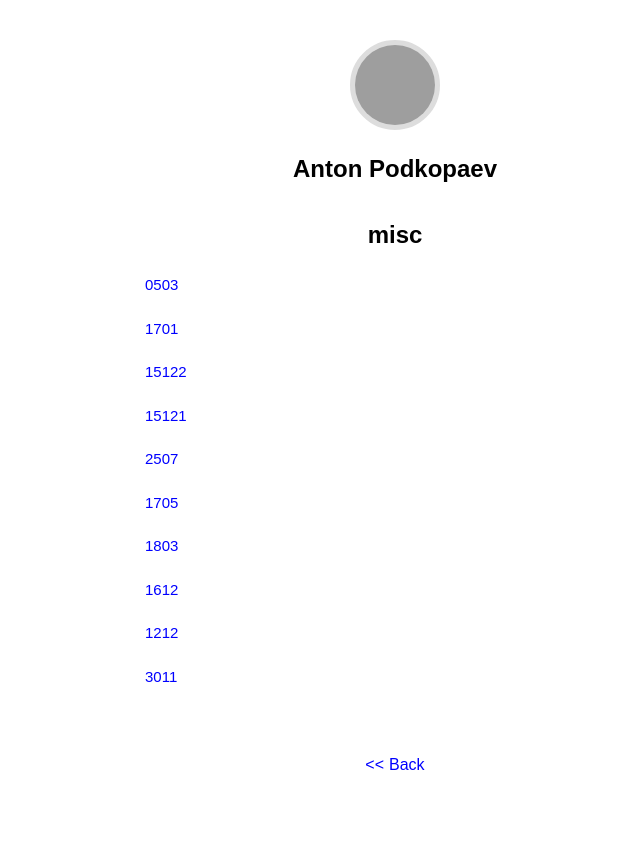
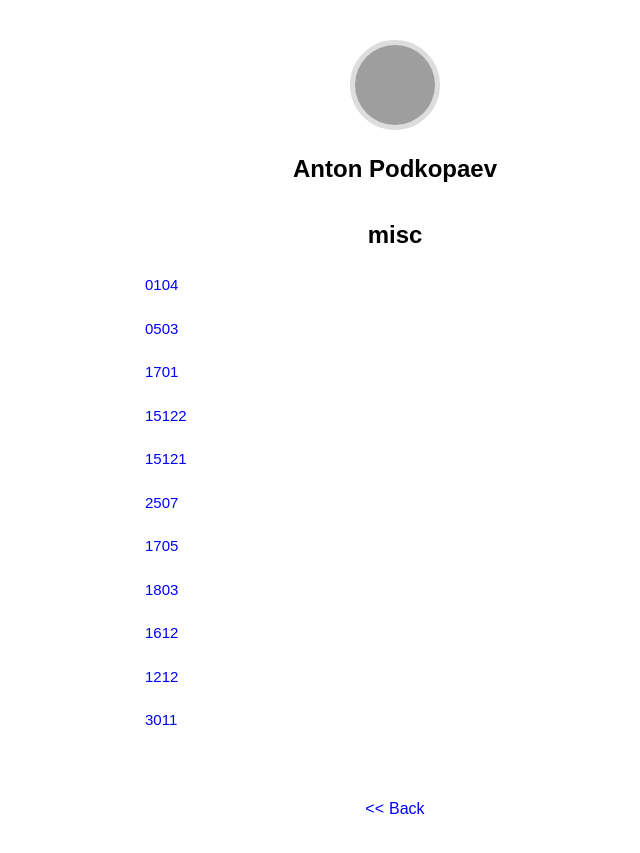
Before and after one commit to anlun/anlun.github.io, a Jekyll site: the page built from misc.md, in a window 1280 px wide. Shown: the top 853 px of the page, without its empty margins (245-885 px from the left). Built offline with Jekyll 4.4.1, drawn with Linux system fonts in a browser that asks for light colours; some web fonts are replaced; grey boxes are pictures that could not be loaded.

Commit message:
Added link to HSE semantics course slides.

```diff
--- a/misc.md
+++ b/misc.md
@@ -2,6 +2,8 @@
 layout: page
 title: misc
 ---
+[0104](https://github.com/anlun/publicFiles/raw/master/teaching/semantics/hse-4-19-1.pdf)
+
 [0503](https://github.com/anlun/publicFiles/raw/master/slides/Podkopaev-al-EWSCS19-slides.pdf)
 
 [1701](https://drive.google.com/open?id=1oQdRVf8WiKi1y6LC1BjkmrFlhdWOnCin)
```
